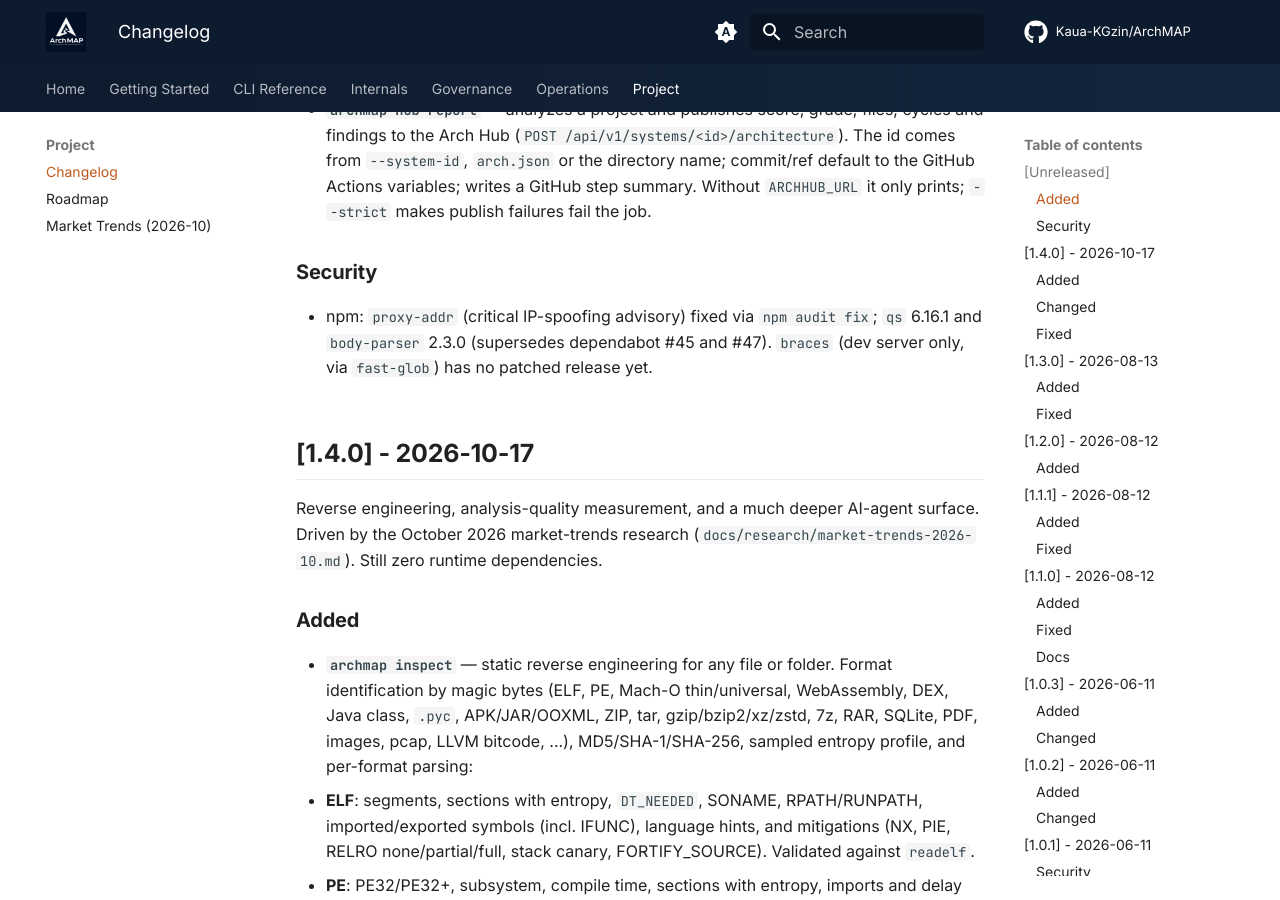
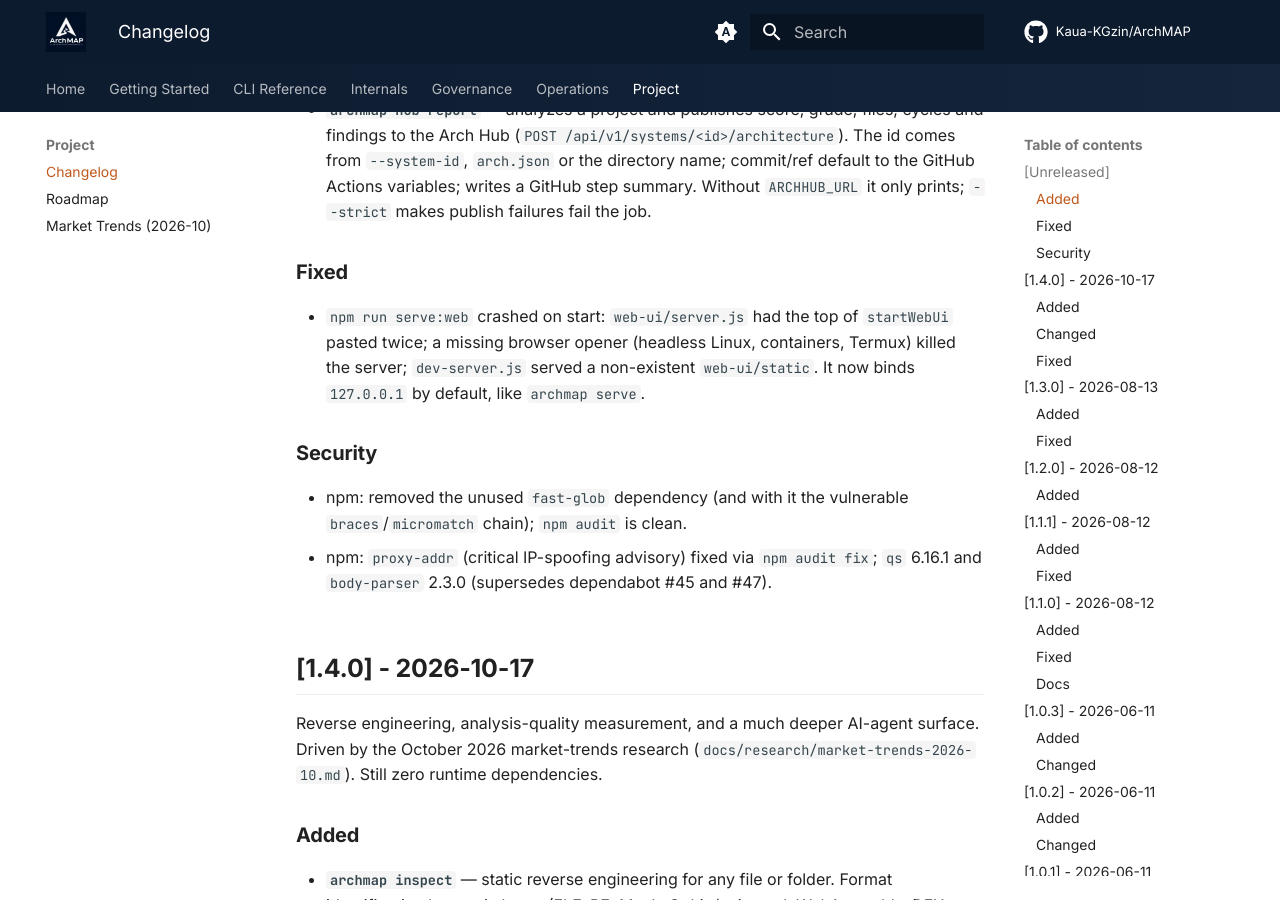
Before and after one commit to Kaua-KGzin/ArchMAP, an MkDocs documentation site: the page built from docs/changelog.md, in a window 1280 px wide and 900 px high, scrolled down 446 px. Built offline with MkDocs 1.6.1 and Material for MkDocs 9.7.7, drawn with Linux system fonts in a browser that asks for light colours; comment, search, counter and statistics services are not loaded; the version menu is left out.

Commit message:
docs(changelog): web-ui fixes and npm cleanup
Co-Authored-By: Claude Opus 5.5 <noreply@anthropic.com>
Claude-Session: https://claude.ai/code/session_01DLJDvXVvZceVvxCefq6Zvw

```diff
--- a/docs/changelog.md
+++ b/docs/changelog.md
@@ -16,10 +16,18 @@ All notable changes to this project are documented in this file.
   variables; writes a GitHub step summary. Without `ARCHHUB_URL` it only prints;
   `--strict` makes publish failures fail the job.
 
+### Fixed
+- `npm run serve:web` crashed on start: `web-ui/server.js` had the top of
+  `startWebUi` pasted twice; a missing browser opener (headless Linux,
+  containers, Termux) killed the server; `dev-server.js` served a
+  non-existent `web-ui/static`. It now binds `127.0.0.1` by default, like
+  `archmap serve`.
+
 ### Security
+- npm: removed the unused `fast-glob` dependency (and with it the vulnerable
+  `braces`/`micromatch` chain); `npm audit` is clean.
 - npm: `proxy-addr` (critical IP-spoofing advisory) fixed via `npm audit fix`;
   `qs` 6.16.1 and `body-parser` 2.3.0 (supersedes dependabot #45 and #47).
-  `braces` (dev server only, via `fast-glob`) has no patched release yet.
 
 ## [1.4.0] - 2026-10-17
 
```
Also changed, not shown: CHANGELOG.md (+9 -1 lines).
